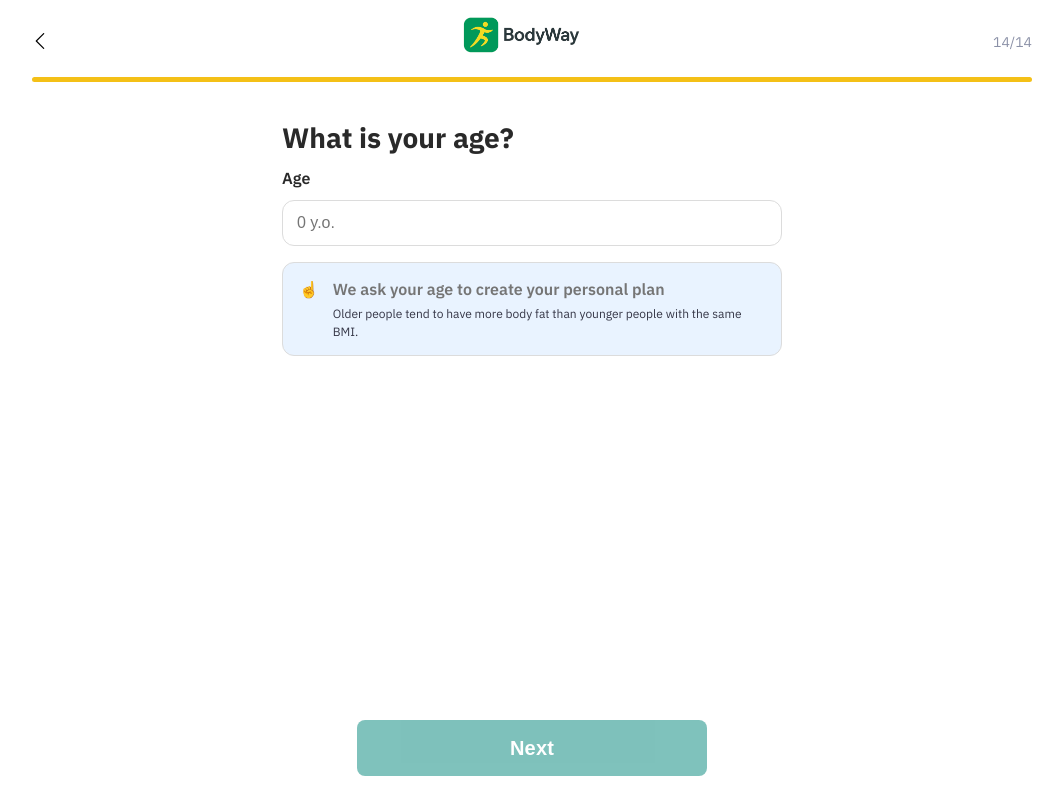
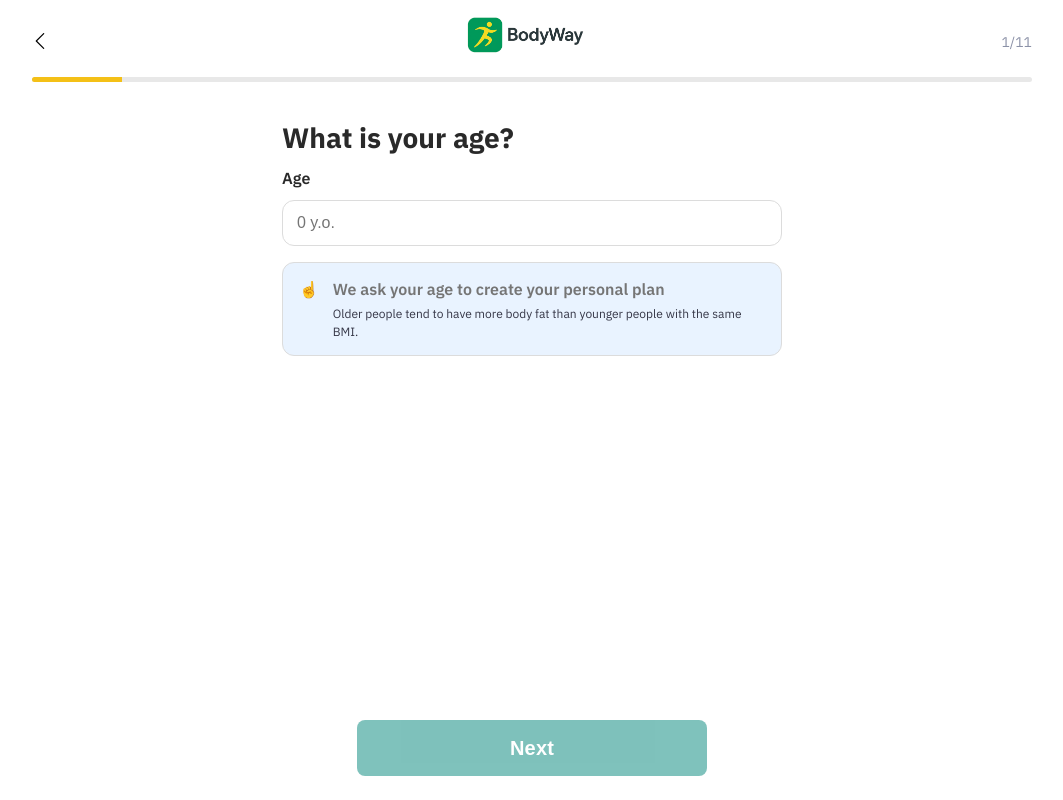
Before and after one commit to MVDMVN/BodyWay, a Next.js app: page /quiz/step-age in a window 1280 px wide. Shown: the whole page, without its empty margins (108-1171 px from the left). Built offline with nearby package versions, Linux system fonts and the light colour scheme.

Commit message:
steps order fix

```diff
--- a/src/app/quiz/schema.ts
+++ b/src/app/quiz/schema.ts
@@ -432,9 +432,9 @@ export const ORDER: StepKey[] = [
   "stepWorkout",
   "stepEnergyLevel",
   "stepHeight",
-  "stepWeight",
-  "stepWeightGoal",
-  "stepAge",
+  // "stepWeight",
+  // "stepWeightGoal",
+  // "stepAge",
 ];
 
 export const pathOf = (key: StepKey) => `/quiz/${camelToKebab(key)}`;
```
